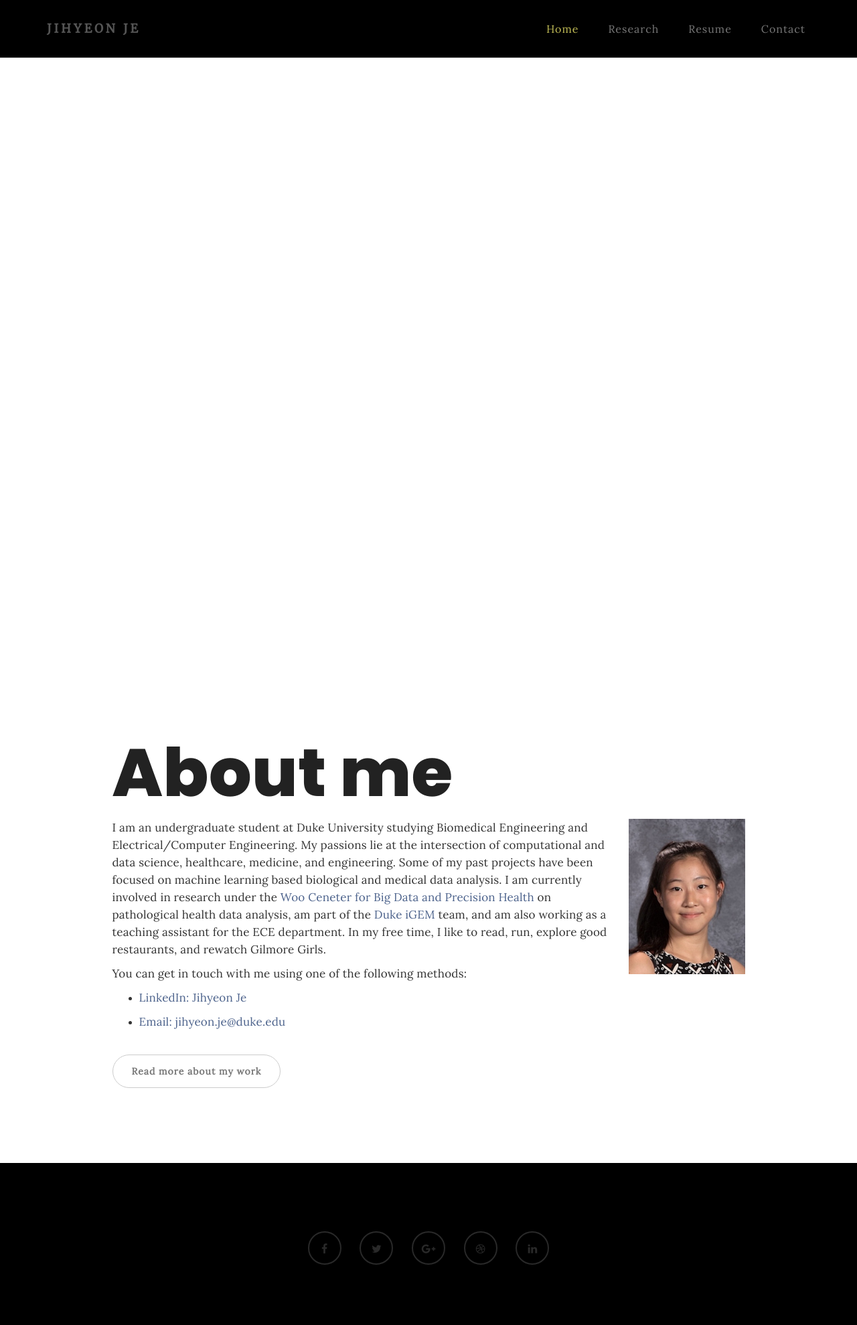
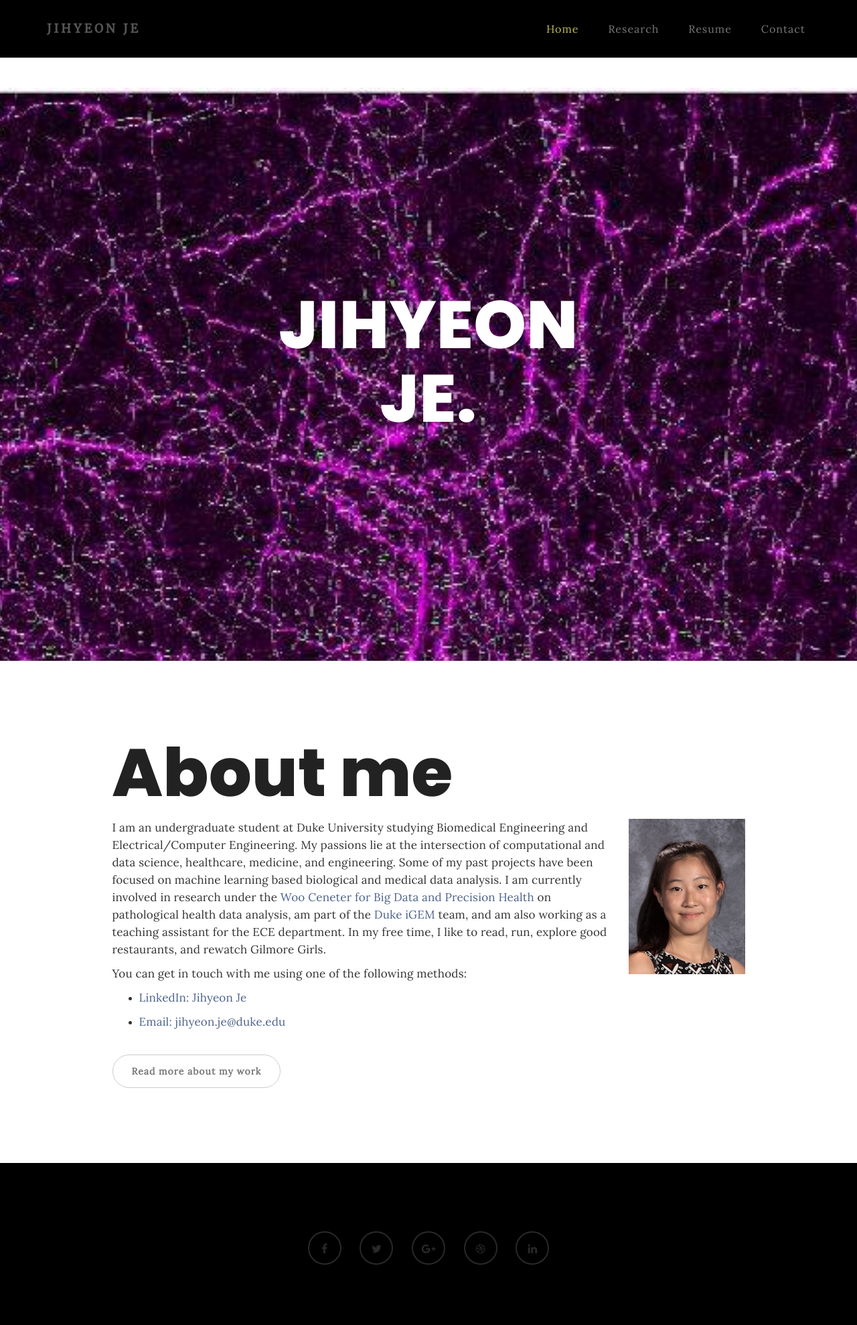
Before and after one commit to rpraka/JihyeonJe.com, a Jekyll site: the page index.html, which Jekyll copies as it is, in a window 1280 px wide. Shown: the whole page at 67% size. Built offline with Jekyll 4.4.1, drawn with Linux system fonts in a browser that asks for light colours.

Commit message:
Update style.css

```diff
--- a/css/style.css
+++ b/css/style.css
@@ -26,7 +26,6 @@ h1,h2,h3,h4,h5,h6 {
 
 h1 {
     color: #ffffff;
-    text-align: left;
     font-size: 100px;
     padding-bottom: 14px;
     margin-bottom: 0px;
@@ -280,6 +279,7 @@ a:hover, a:active, a:focus {
 }
 
 .main-home {
+  background: url('../images/untitled1.jpg') no-repeat;
   height: 100vh;
 }
 
```
